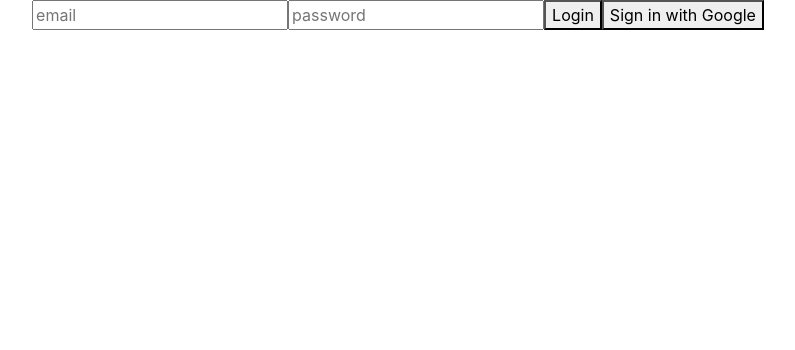
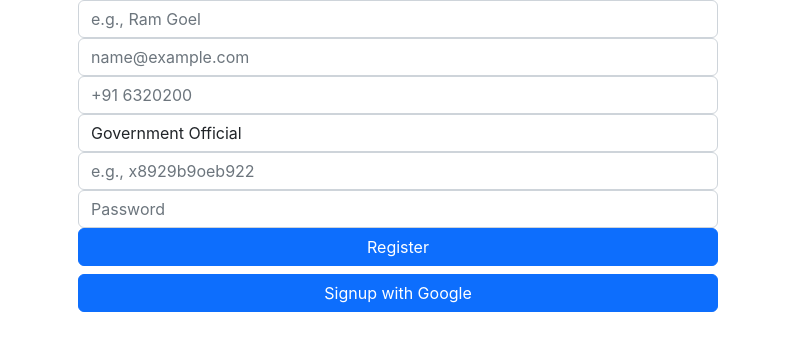
Before and after one commit to amarjyothi98/raj-it-day, a React (Create React App) app: page / in a window 1280 px wide. Shown: the top 350 px of the page, without its empty margins (242-1037 px from the left). Built offline with nearby package versions, Linux system fonts and the light colour scheme.

Commit message:
Register Page Auth

```diff
--- a/package.json
+++ b/package.json
@@ -9,6 +9,7 @@
     "firebase": "^9.18.0",
     "react": "^18.2.0",
     "react-dom": "^18.2.0",
+    "react-router-dom": "^6.9.0",
     "react-scripts": "5.0.1",
     "web-vitals": "^2.1.4"
   },
--- a/public/index.html
+++ b/public/index.html
@@ -13,6 +13,7 @@
       user's mobile device or desktop. See https://developers.google.com/web/fundamentals/web-app-manifest/
     -->
     <link rel="stylesheet" href="https://cdn.jsdelivr.net/npm/bootstrap@5.2.3/dist/css/bootstrap.min.css" integrity="sha384-rbsA2VBKQhggwzxH7pPCaAqO46MgnOM80zW1RWuH61DGLwZJEdK2Kadq2F9CUG65" crossorigin="anonymous">
+    <link rel="stylesheet" href="https://cdnjs.cloudflare.com/ajax/libs/font-awesome/6.3.0/css/all.min.css" integrity="sha512-SzlrxWUlpfuzQ+pcUCosxcglQRNAq/DZjVsC0lE40xsADsfeQoEypE+enwcOiGjk/bSuGGKHEyjSoQ1zVisanQ==" crossorigin="anonymous" referrerpolicy="no-referrer" />
     <!--
       Notice the use of %PUBLIC_URL% in the tags above.
       It will be replaced with the URL of the `public` folder during the build.
--- a/src/App.js
+++ b/src/App.js
@@ -1,10 +1,13 @@
 import './App.css';
 import Login from './components/screens/Auth/Login';
+import Register from './components/screens/Auth/Register';
 
 function App() {
   return (
     <div className="App">
-      <Login />
+      {/* <Login /> */}
+
+      <Register />
     </div>
   );
 }
--- a/src/components/constants/firebase.js
+++ b/src/components/constants/firebase.js
@@ -1,5 +1,6 @@
 import { initializeApp } from "firebase/app";
 import { getAuth } from "firebase/auth";
+import {getFirestore} from 'firebase/firestore';
 
 const firebaseConfig = {
   apiKey: "AIzaSyBBewDuOb6MrEFFYIBZjrdkS5SVmR0tR-4",
@@ -15,3 +16,4 @@ const firebaseConfig = {
 // Initialize Firebase
 const app = initializeApp(firebaseConfig);
 export const auth = getAuth(app);
+export const db = getFirestore(app);
--- a/src/components/screens/Auth/Register.jsx
+++ b/src/components/screens/Auth/Register.jsx
@@ -1,9 +1,116 @@
-import React from 'react'
+import React, { useState } from 'react'
+import { auth } from '../../constants/firebase'
+import { createUserWithEmailAndPassword, GoogleAuthProvider, signInWithPopup } from '@firebase/auth'
+import {collection, ref,addDoc} from 'firebase/firestore'
+import { db } from '../../constants/firebase'
+function Register() {
+    const [obj, setObj] = useState({
+        email: '',
+        password: '',
+        name: '',
+        uniqueCode: '',
+        phone: '',
+        role: ''
+    })
 
-function Register() {
-  return (
-    <div>Register</div>
-  )
+    const [err, setErr] = useState('')
+    const [isLoaded, setIsLoaded] = useState(1)
+
+
+    function handleChange(event) {
+        var k = obj
+        k[event.target.name] = event.target.value
+        setObj(k)
+        console.log(obj)
+    }
+
+     function handleSubmit(e) {
+         e.preventDefault()
+         if (obj.password.length < 6) {
+            alert("Min 6 length Password Required")
+            return;
+        }
+        if (obj.phone.length != 10) {
+            alert("Invalid Phone Number")
+            return;
+        }
+        setIsLoaded(false)
+        createUserWithEmailAndPassword(auth, obj.email, obj.password)
+            .then(async(userCredential) => {
+                await addDoc(collection(db, 'messages'),{
+                    email:obj.email,
+                    password:obj.password,
+                    name:obj.name,
+                    uniqueCode:obj.uniqueCode,
+                    phone:obj.phone,
+                    role:obj.role
+                }).then(e=>{
+                    alert("Welcome", obj.name);
+                    setIsLoaded(true)
+                })
+            })
+            .catch((error) => {
+                setErr(error.message)
+                setObj({
+                    email: '',
+                    password: '',
+                    name: '',
+                    uniqueCode: '',
+                    phone: '',
+                    role: ''
+                })
+                setIsLoaded(true)
+            });
+    }
+
+
+
+    function googleLogin(e) {
+        setIsLoaded(false)
+        e.preventDefault()
+        const provider = new GoogleAuthProvider();
+        signInWithPopup(auth, provider).then((result) => {
+            const credential = GoogleAuthProvider.credentialFromResult(result);
+            const token = credential.accessToken;
+            const user = result.user;
+            alert(user.name)
+            setIsLoaded(true)
+        }).catch((error) => {
+            setErr(`${error.message} by ${error.customData.email}`);
+            setIsLoaded(true)
+        });
+    }
+    return (
+        (isLoaded)?
+        <form className='w-50 mx-auto'>
+            <div className="form-group">
+                <input required onChange={(e) => handleChange(e)} type="text" className="form-control" name='name' id="exampleFormControlInput1" placeholder="e.g., Ram Goel" />
+            </div>
+            <div className="form-group">
+                <input required onChange={(e) => handleChange(e)} type="email" className="form-control" name="email" id="exampleFormControlInput1" placeholder="name@example.com" />
+            </div>
+            <div className="form-group">
+                <input required onChange={(e) => handleChange(e)} type="text" className="form-control" name="phone" id="exampleFormControlInput1" placeholder="+91 6320200" />
+            </div>
+            <div className="form-group">
+                <select className="form-control" onChange={(e) => handleChange(e)} id="exampleFormControlSelect1" name="role">
+                    <option>Government Official</option>
+                    <option>Government Intern</option>
+
+                </select>
+            </div>
+            <div className="form-group">
+                <input required onChange={(e) => handleChange(e)} type="text" name="uniqueCode" className="form-control" id="exampleFormControlInput1" placeholder="e.g., x8929b9oeb922" />
+            </div>
+            <div className="form-group">
+                <input required onChange={(e) => handleChange(e)} type="password" className="form-control" name="password" id="exampleFormControlInput1" placeholder="Password" />
+            </div>
+
+            <button onClick={handleSubmit} className='btn btn-primary w-100'>Register</button>
+            <button onClick={googleLogin} className='btn btn-primary w-100 my-2'>Signup with Google</button>
+            <p className="alert">{err}</p>
+        </form>:<i className='fa fa-spinner fa-spin'></i>
+    )
 }
 
 export default Register
```
Also changed, not shown: 1 other file (tests, documents, lock files or other folders).
